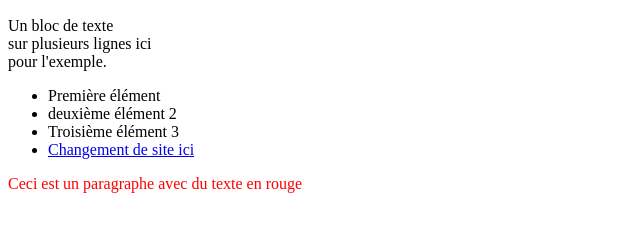
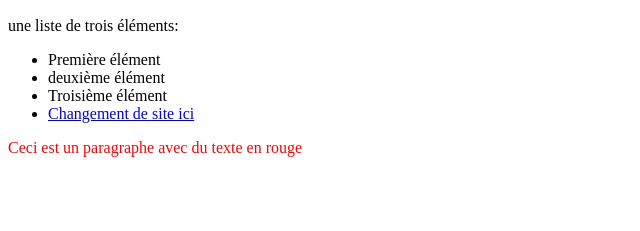
Before and after one commit to zahirtak/zahirtak.github.io, a plain HTML site: page index.html in a window 1280 px wide. Shown: the part 383-614 px from the top of the page, without its empty margins (0-640 px from the left). Drawn offline with Linux system fonts and the light colour scheme.

Commit message:
Update index.html

```diff
--- a/index.html
+++ b/index.html
@@ -16,13 +16,13 @@
     <img src="https://mon-siteweb.fr/wp-content/uploads/2020/05/cropped-Mercier-Lounge.png" alt="Logo de mon site web"/>
 
     <p>
-        Un bloc de texte<br> sur plusieurs lignes ici<br> pour l'exemple.
+       une liste de trois éléments:
     </p>
 
     <ul class="list-container">
         <li class="list-element">Première élément</li>
-        <li class="list-element">deuxième élément 2</li>
-        <li class="list-element">Troisième élément 3</li>
+        <li class="list-element">deuxième élément </li>
+        <li class="list-element">Troisième élément </li>
         <li class="list-element">
             <a href="./page-2/index.html">Changement de site ici</a>
         </li>
```
